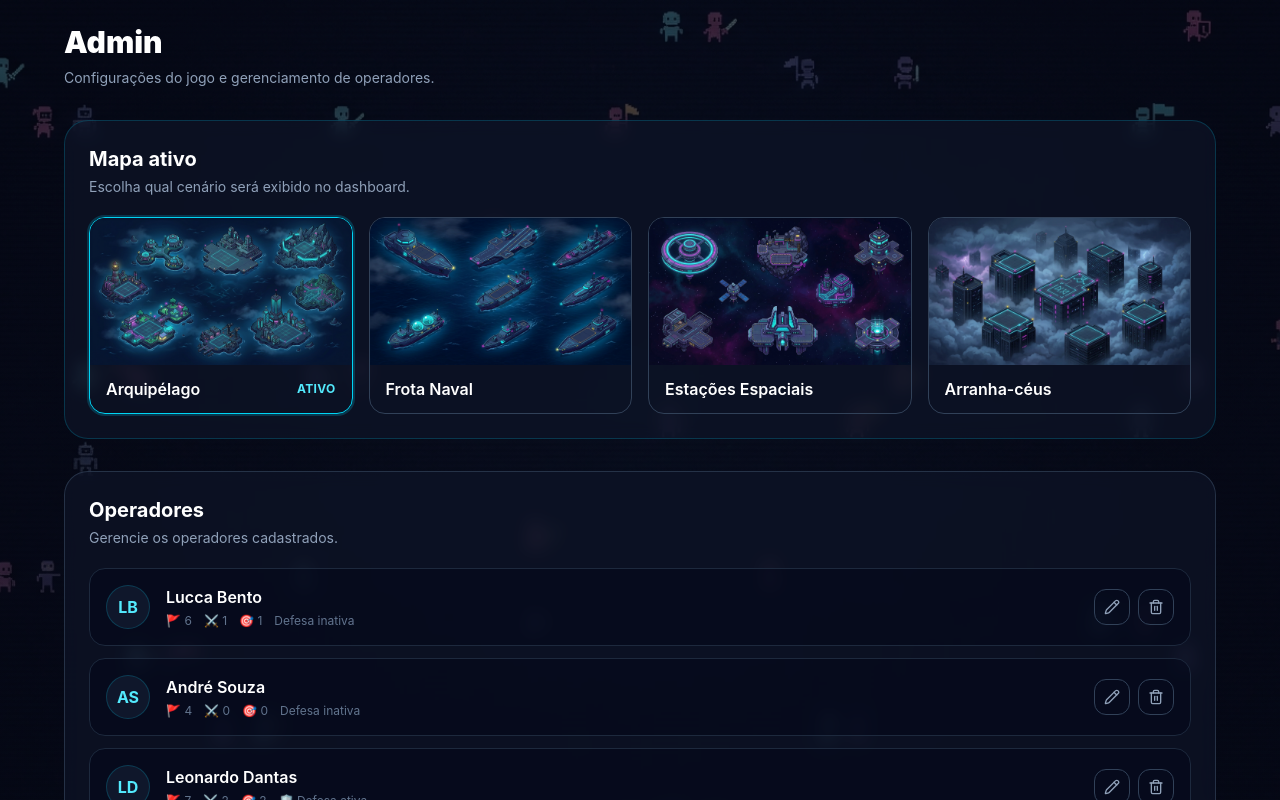
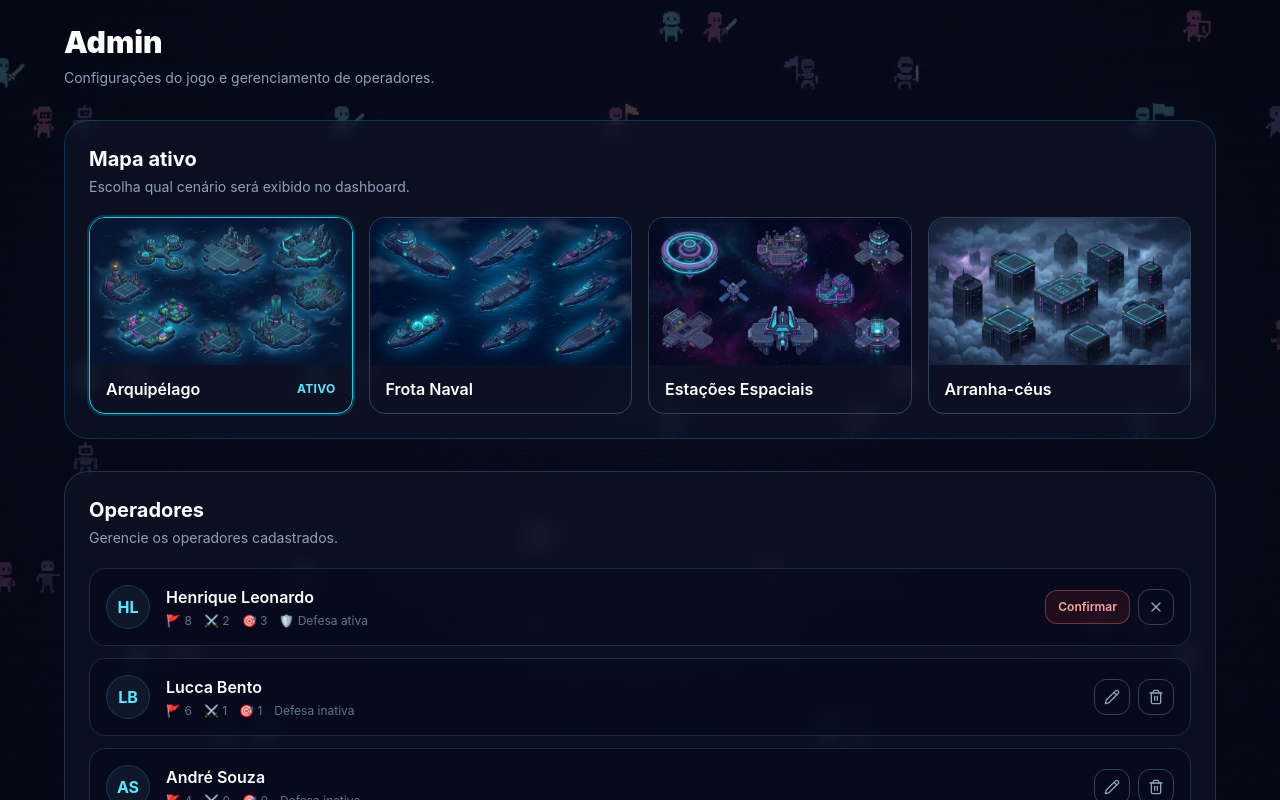
Before and after one commit to Henricantin/flag-rush, a React (Vite) app: page /admin in a window 1280 px wide. Both pictures are taken after a click on the button 1156 px from the left and 607 px from the top of the page. Shown: the top 800 px of the page. Built offline with nearby package versions, Linux system fonts and the light colour scheme.

Commit message:
feat: add operator deletion confirmation

```diff
--- a/src/features/operators/components/OperatorListItem.tsx
+++ b/src/features/operators/components/OperatorListItem.tsx
@@ -1,4 +1,5 @@
-import { Pencil, Trash2 } from 'lucide-react'
+import { Pencil, Trash2, X } from 'lucide-react'
+import { useState } from 'react'
 
 import type { Operator } from '../types'
 
@@ -13,6 +14,8 @@
 	onEdit,
 	onDelete,
 }: OperatorListItemProps) {
+	const [isConfirmingDelete, setIsConfirmingDelete] = useState(false)
+
 	return (
 		<div className="flex items-center justify-between gap-4 rounded-2xl border border-slate-800 bg-slate-950/50 p-4">
 			<div className="flex min-w-0 items-center gap-4">
@@ -29,6 +32,7 @@
 						<span>🚩 {operator.flags}</span>
 						<span>⚔️ {operator.stealCredits}</span>
 						<span>🎯 {operator.goalsCompleted}</span>
+
 						<span>
 							{operator.defenseActive
 								? '🛡️ Defesa ativa'
@@ -39,6 +43,30 @@
 			</div>
 
 			<div className="flex shrink-0 items-center gap-2">
+				{isConfirmingDelete ? (
+					<>
+						<button
+							type="button"
+							onClick={() => {
+								onDelete(operator.id)
+								setIsConfirmingDelete(false)
+							}}
+							className="rounded-xl border border-red-400/40 bg-red-500/10 px-3 py-2 text-xs font-semibold text-red-300 transition hover:bg-red-500/20"
+						>
+							Confirmar
+						</button>
+
+						<button
+							type="button"
+							onClick={() => setIsConfirmingDelete(false)}
+							className="flex size-9 items-center justify-center rounded-xl border border-slate-700 text-slate-400 transition hover:border-slate-500 hover:text-white"
+							aria-label="Cancelar exclusão"
+						>
+							<X className="size-4" />
+						</button>
+					</>
+				) : (
+					<>
 						<button
 							type="button"
 							onClick={() => onEdit(operator)}
@@ -50,12 +78,14 @@
 
 						<button
 							type="button"
-					onClick={() => onDelete(operator.id)}
+							onClick={() => setIsConfirmingDelete(true)}
 							className="flex size-9 items-center justify-center rounded-xl border border-slate-700 text-slate-400 transition hover:border-red-400 hover:text-red-300"
 							aria-label={`Excluir ${operator.firstName}`}
 						>
 							<Trash2 className="size-4" />
 						</button>
+					</>
+				)}
 			</div>
 		</div>
 	)
```
Lines whose indentation alone changed are shown as unchanged.
